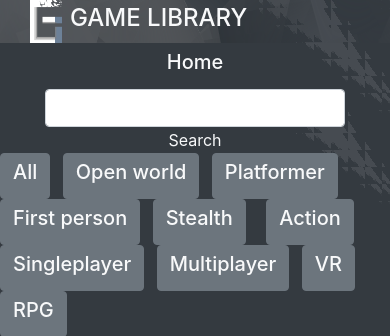
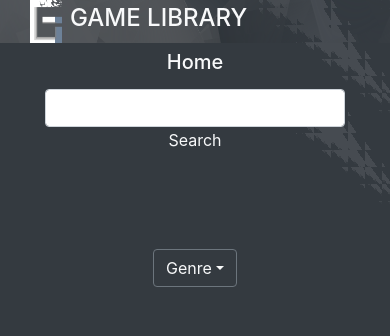
Before and after one commit to johnllyod/Game_Library, a PHP site: page /game_page.php?game=1 in a window 390 px wide. Shown: the top 336 px of the page. Run offline with PHP 8.4, Linux system fonts and the light colour scheme; data that the repository does not hold is empty.

Commit message:
Update site5

```diff
--- a/game_page.php
+++ b/game_page.php
@@ -24,20 +24,34 @@
 	<br><br>
 	<div class="container pt-lg-2 pb-lg-2" style="background-image: url('images/bg.png');">
 		<div class="row form-inline">
-			<div class="">
-				<form action="index.php" method="post">
-					<button class="text-light mr-2 btn btn-secondary" type="submit" value="" name="genre"><h5>All</h5></button>
-					<button class="text-light mr-2 btn btn-secondary" type="submit" value="Open world" name="genre"><h5>Open world</h5></button>
-					<button class="text-light mr-2 btn btn-secondary" type="submit" value="Platformer" name="genre"><h5>Platformer</h5></button>
-					<button class="text-light mr-2 btn btn-secondary" type="submit" value="First person" name="genre"><h5>First person</h5></button>
-					<button class="text-light mr-3 btn btn-secondary" type="submit" value="Stealth" name="genre"><h5>Stealth</h5></button>
-					<button class="text-light mr-3 btn btn-secondary" type="submit" value="Action" name="genre"><h5>Action</h5></button>
-					<button class="text-light mr-2 btn btn-secondary" type="submit" value="Singleplayer" name="genre"><h5>Singleplayer</h5></button>
-					<button class="text-light mr-2 btn btn-secondary" type="submit" value="Multiplayer" name="genre"><h5>Multiplayer</h5></button>
-					<button class="text-light mr-2 btn btn-secondary" type="submit" value="VR" name="genre"><h5>VR</h5></button>
-					<button class="text-light mr-2 btn btn-secondary" type="submit" value="RPG" name="genre"><h5>RPG</h5></button>
-				</form>
-			</div>
+			<form method="post" class="mx-auto">
+				<div class="dropdown d-md-none mt-5 mb-5 pt-5">
+					<button class="col-12 btn btn-outline-secondary btn-md dropdown-toggle text-light" data-toggle="dropdown" id="dropmenu" aria-haspopup="true" aria-expanded="false">Genre</button>
+					<div class="dropdown-menu bg-dark" aria-labelledby="dropmenu" x-placement="bottom-start" style="position: absolute;will-change: transform; top: 0px; left: 0px; transform: translate3d(63px, 31px, 0px);">
+						<button class="dropdown-item text-light mr-2 btn btn-dark" type="submit" value="" name="genre"><h5>All</h5></button>
+						<button class="dropdown-item text-light mr-2 btn btn-dark" type="submit" value="Open world" name="genre"><h5>Open world</h5></button>
+						<button class="dropdown-item text-light mr-2 btn btn-secondary" type="submit" value="Platformer" name="genre"><h5>Platformer</h5></button>
+						<button class="dropdown-item text-light mr-2 btn btn-secondary" type="submit" value="First person" name="genre"><h5>First person</h5></button>
+						<button class="dropdown-item text-light mr-3 btn btn-secondary" type="submit" value="Stealth" name="genre"><h5>Stealth</h5></button>
+						<button class="dropdown-item text-light mr-3 btn btn-secondary" type="submit" value="Action" name="genre"><h5>Action</h5></button>
+						<button class="dropdown-item text-light mr-2 btn btn-secondary" type="submit" value="Singleplayer" name="genre"><h5>Singleplayer</h5></button>
+						<button class="dropdown-item text-light mr-2 btn btn-secondary" type="submit" value="Multiplayer" name="genre"><h5>Multiplayer</h5></button>
+						<button class="dropdown-item text-light mr-2 btn btn-secondary" type="submit" value="VR" name="genre"><h5>VR</h5></button>
+						<button class="dropdown-item text-light mr-2 btn btn-secondary" type="submit" value="RPG" name="genre"><h5>RPG</h5></button>
+					</div>
+				</div>
+				<div class="col-md-12 d-none d-md-block">
+					<button class="text-light mr-1 mt-1 btn btn-secondary" type="submit" value="" name="genre"><h5>All</h5></button>
+					<button class="text-light mr-1 mt-1 btn btn-secondary" type="submit" value="Open world" name="genre"><h5>Open world</h5></button>
+					<button class="text-light mr-1 mt-1 btn btn-secondary" type="submit" value="Platformer" name="genre"><h5>Platformer</h5></button>
+					<button class="text-light mr-1 mt-1 btn btn-secondary" type="submit" value="First person" name="genre"><h5>First person</h5></button>
+					<button class="text-light mr-1 mt-1 btn btn-secondary" type="submit" value="Stealth" name="genre"><h5>Stealth</h5></button>
+					<button class="text-light mr-1 mt-1 btn btn-secondary" type="submit" value="Action" name="genre"><h5>Action</h5></button>
+					<button class="text-light mr-1 mt-1 btn btn-secondary" type="submit" value="Singleplayer" name="genre"><h5>Singleplayer</h5></button>
+					<button class="text-light mr-1 mt-1 btn btn-secondary" type="submit" value="Multiplayer" name="genre"><h5>Multiplayer</h5></button>
+					<button class="text-light mr-1 mt-1 btn btn-secondary" type="submit" value="VR" name="genre"><h5>VR</h5></button>
+					<button class="text-light mr-1 mt-1 btn btn-secondary" type="submit" value="RPG" name="genre"><h5>RPG</h5></button>
+			</form>
 		</div>
 	</div>
 	<br>
```
